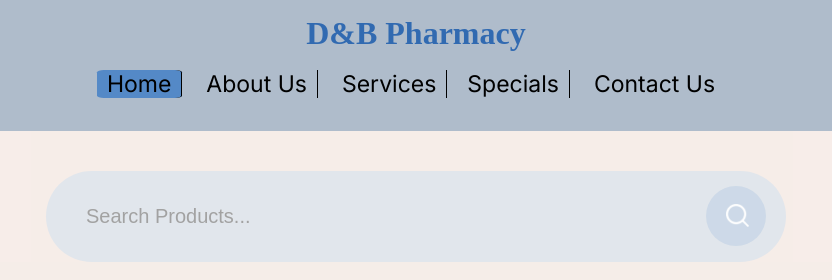
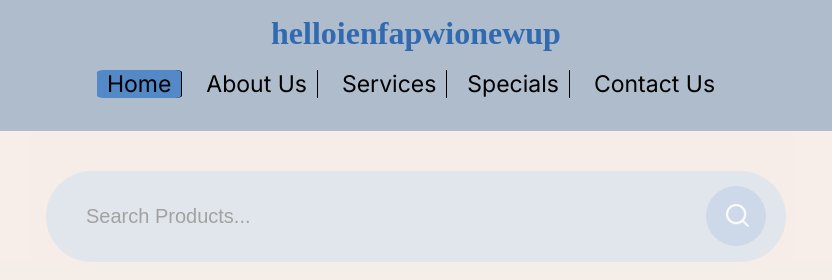
Before and after one commit to tiredcheetah112/WebsiteResponsiveRedesign, a plain HTML site: page index.html in a window 1280 px wide. Shown: the top 280 px of the page, 224-1056 px from the left. Drawn offline with Linux system fonts and the light colour scheme; a web font is replaced by a local one.

Commit message:
Add files via upload

```diff
--- a/index.html
+++ b/index.html
@@ -16,7 +16,7 @@
       <img class="logo" src="rxlogo.png" alt="pharmacy1" width="80">
 
       <div class = "pharmlist">
-        <h2 class='title_page'>D&B Pharmacy</h2>
+        <h2 class='title_page'>helloienfapwionewup</h2>
         <div class="menuop">
           <div class = "topitems">
             <a href="" class = 'headerwordhome'>Home</a>
```
